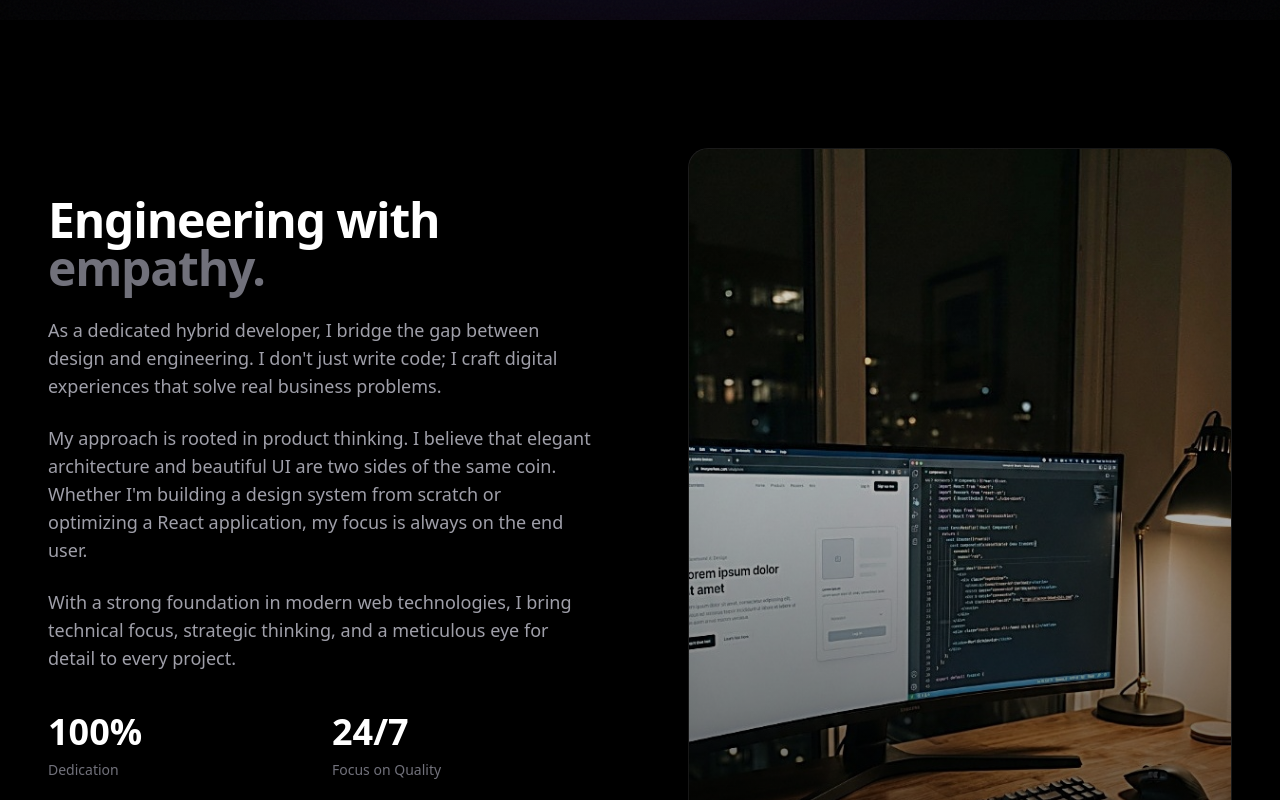
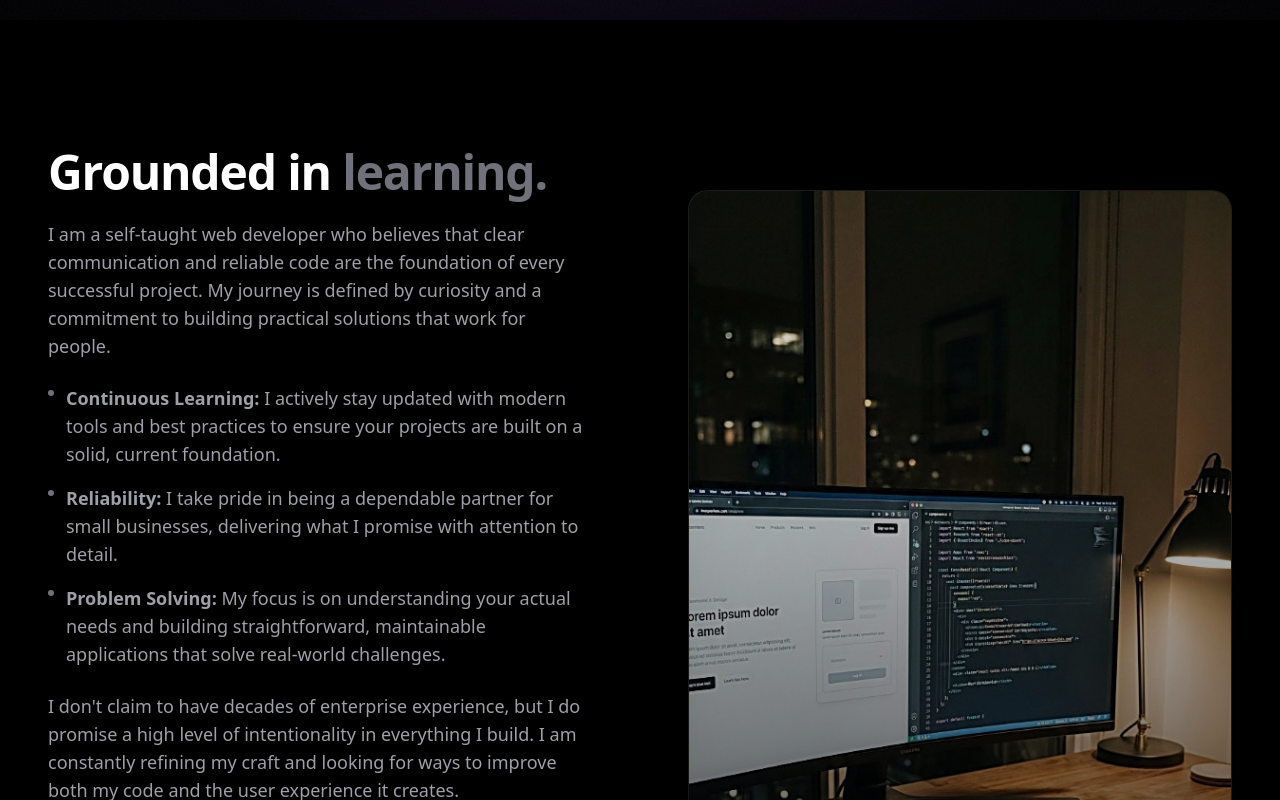
Before and after one commit to saskij/portfolio, a Next.js app: page /portfolio/ in a window 1280 px wide. Shown: the part 780-1580 px from the top of the page. Built offline with nearby package versions, Linux system fonts and the light colour scheme.

Commit message:
Enhance: rewrite About section copy to be grounded and authentic

```diff
--- a/src/components/sections/About.tsx
+++ b/src/components/sections/About.tsx
@@ -18,28 +18,41 @@ export function About() {
                         className="order-2 md:order-1"
                     >
                         <h2 className="text-3xl md:text-5xl font-bold tracking-tight mb-6">
-                            Engineering with <span className="text-zinc-500">empathy.</span>
+                            Grounded in <span className="text-zinc-500">learning.</span>
                         </h2>
                         <div className="space-y-6 text-lg text-zinc-400">
                             <p>
-                                As a dedicated hybrid developer, I bridge the gap between design and engineering. I don't just write code; I craft digital experiences that solve real business problems.
+                                I am a self-taught web developer who believes that clear communication and reliable code are the foundation of every successful project. My journey is defined by curiosity and a commitment to building practical solutions that work for people.
                             </p>
+
+                            <ul className="space-y-4">
+                                <li className="flex items-start gap-3">
+                                    <div className="mt-1.5 w-1.5 h-1.5 rounded-full bg-zinc-500 shrink-0" />
+                                    <span><strong>Continuous Learning:</strong> I actively stay updated with modern tools and best practices to ensure your projects are built on a solid, current foundation.</span>
+                                </li>
+                                <li className="flex items-start gap-3">
+                                    <div className="mt-1.5 w-1.5 h-1.5 rounded-full bg-zinc-500 shrink-0" />
+                                    <span><strong>Reliability:</strong> I take pride in being a dependable partner for small businesses, delivering what I promise with attention to detail.</span>
+                                </li>
+                                <li className="flex items-start gap-3">
+                                    <div className="mt-1.5 w-1.5 h-1.5 rounded-full bg-zinc-500 shrink-0" />
+                                    <span><strong>Problem Solving:</strong> My focus is on understanding your actual needs and building straightforward, maintainable applications that solve real-world challenges.</span>
+                                </li>
+                            </ul>
+
                             <p>
-                                My approach is rooted in product thinking. I believe that elegant architecture and beautiful UI are two sides of the same coin. Whether I'm building a design system from scratch or optimizing a React application, my focus is always on the end user.
-                            </p>
-                            <p>
-                                With a strong foundation in modern web technologies, I bring technical focus, strategic thinking, and a meticulous eye for detail to every project.
+                                I don&apos;t claim to have decades of enterprise experience, but I do promise a high level of intentionality in everything I build. I am constantly refining my craft and looking for ways to improve both my code and the user experience it creates.
                             </p>
                         </div>
 
                         <div className="mt-10 grid grid-cols-2 gap-6">
                             <div>
-                                <h4 className="text-4xl font-bold text-white mb-2">100%</h4>
-                                <p className="text-sm text-zinc-500">Dedication</p>
+                                <h4 className="text-4xl font-bold text-white mb-2">Honest</h4>
+                                <p className="text-sm text-zinc-500">Approach</p>
                             </div>
                             <div>
-                                <h4 className="text-4xl font-bold text-white mb-2">24/7</h4>
-                                <p className="text-sm text-zinc-500">Focus on Quality</p>
+                                <h4 className="text-4xl font-bold text-white mb-2">Growth</h4>
+                                <p className="text-sm text-zinc-500">Mindset</p>
                             </div>
                         </div>
                     </motion.div>
```
